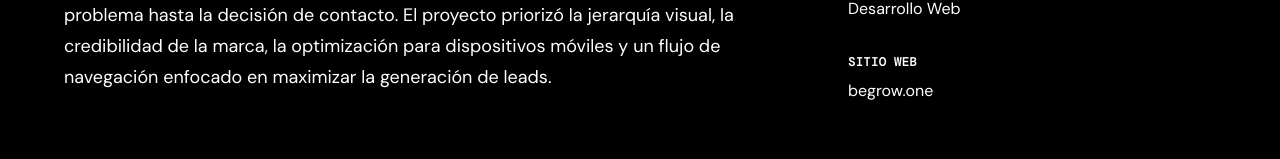
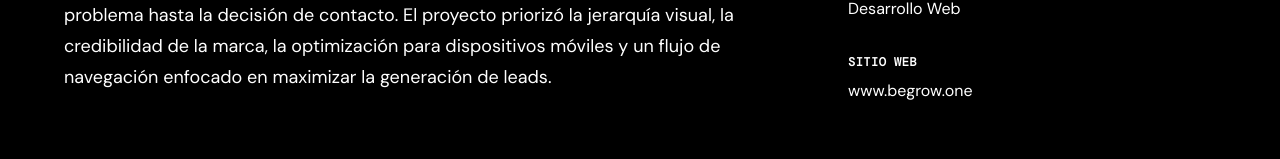
Before and after one commit to Vixualo/Visualo_website, a Next.js app: page /trabajos/be-grow-one-web in a window 1280 px wide. Shown: the part 793-952 px from the top of the page. Built offline with nearby package versions, Linux system fonts and the light colour scheme.

Commit message:
Branding BeGrowOne

```diff
--- a/src/data/projects.js
+++ b/src/data/projects.js
@@ -28,15 +28,16 @@ export const projects = [
   },
   {
     id: 'sistema-visual-urbano',
-    title: 'Sistema Visual Urbano',
-    category: 'Motion · Editorial',
+    title: 'Diseño de marca para Be Grow One',
+    category: 'Branding · Diseño de Identidad',
     video: 'https://res.cloudinary.com/aerhzjuo/video/upload/q_auto,f_auto/v1782351899/BeGrowOne_bgkg6n.mp4',
-    alt: 'Sistema visual y señalética para espacio urbano',
+    alt: 'Diseño de marca para Be Grow One',
     size: 'tall',
-    description: 'Desarrollo de un sistema de señalética dinámica y visuales en movimiento para un espacio urbano de alto tránsito. Se priorizó la legibilidad y la interacción fluida, combinando técnicas de motion graphics con principios de diseño editorial clásico.',
-    client: 'MetroCity',
-    year: '2023',
-    services: ['Motion Graphics', 'Wayfinding', 'Diseño Editorial']
+    description: 'La identidad visual de Be Grow One fue concebida para representar la evolución natural de una compañía con amplia trayectoria en soluciones de negocio hacia un nuevo escenario impulsado por inteligencia artificial, automatización y transformación digital.',
+    website: 'https://www.begrow.one/',
+    client: 'ITPS ONE',
+    year: '2025',
+    services: ['Branding']
   },
   {
     id: 'campana-lanza',
@@ -81,7 +82,7 @@ export const projects = [
     alt: 'Landing Page BeGrow One',
     size: 'default',
     description: `El desafío consistía en transformar una oferta de servicios compleja en una experiencia digital clara, convincente y orientada a la conversión. Diseñé y desarrollé una landing page capaz de comunicar la propuesta de valor en pocos segundos, estructurando el contenido mediante una narrativa que acompaña al usuario desde la identificación del problema hasta la decisión de contacto. El proyecto priorizó la jerarquía visual, la credibilidad de la marca, la optimización para dispositivos móviles y un flujo de navegación enfocado en maximizar la generación de leads.`,
-    website: 'https://begrow.one/',
+    website: 'https://www.begrow.one/',
     detailImage: 'https://res.cloudinary.com/aerhzjuo/image/upload/v1782667591/screens_begrowone_ta5otb.webp',
     detailImage2: 'https://res.cloudinary.com/aerhzjuo/image/upload/v1782667661/imagen_2_faxkn5.webp',
     client: 'ITPS ONE',
```
